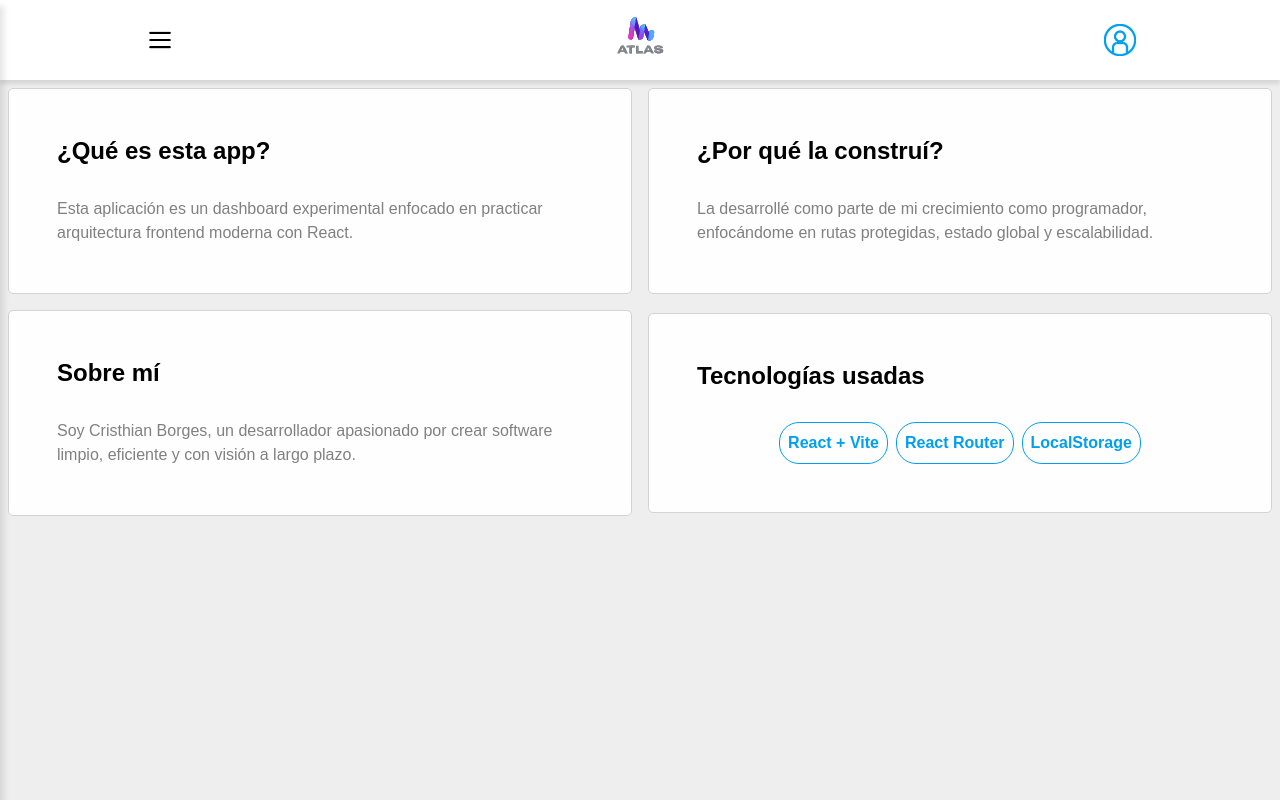
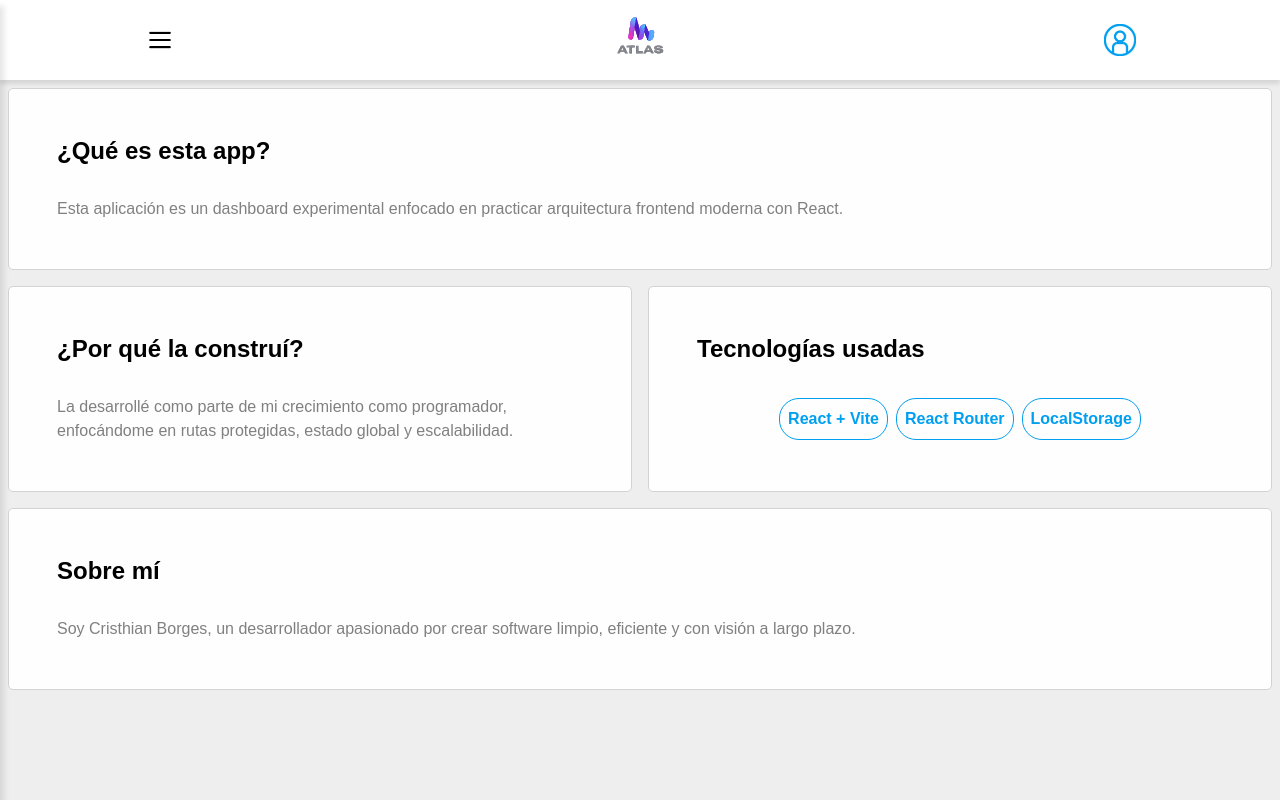
Before and after one commit to cristhianblaffita-web/TaskFlow-React-FastAPI, a React (Vite) app in the folder frontend/: page /about in a window 1280 px wide. Built offline with nearby package versions, Linux system fonts and the light colour scheme.

Commit message:
make about page responsive

```diff
--- a/frontend/src/pages/about/About.css
+++ b/frontend/src/pages/about/About.css
@@ -17,3 +17,35 @@
   color: var(--primary-color);
   font-weight: bold;
 }
+
+@media (min-width: 760px) {
+  .about {
+    height: 100vh;
+    display: grid;
+    grid-template-rows: repeat(3, auto);
+    grid-template-areas: "what-is what-is"
+                         "why-builted-it technologies"
+                         "about-me about-me";
+  }
+
+
+  .about .home-section {
+    height: 100%;
+  }
+
+  .what-is {
+    grid-area: what-is;
+  }
+
+  .why-builted-it {
+    grid-area: why-builted-it;
+  }
+
+  .about-me {
+    grid-area: about-me;
+  }
+
+  .technologies {
+    grid-area: technologies;
+  }
+}
--- a/frontend/src/pages/about/About.jsx
+++ b/frontend/src/pages/about/About.jsx
@@ -4,7 +4,7 @@ import "./About.css"
 const About = () => {
   return (
     <main className="home about">
-      <section className="home-section">
+      <section className="home-section what-is">
         <h2>¿Qué es esta app?</h2>
         <p>
           Esta aplicación es un dashboard experimental enfocado en practicar
@@ -12,7 +12,7 @@ const About = () => {
         </p>
       </section>
 
-      <section className="home-section">
+      <section className="home-section why-builted-it">
         <h2>¿Por qué la construí?</h2>
         <p>
           La desarrollé como parte de mi crecimiento como programador,
@@ -20,7 +20,7 @@ const About = () => {
         </p>
       </section>
 
-      <section className="home-section">
+      <section className="home-section about-me">
         <h2>Sobre mí</h2>
         <p>
           Soy Cristhian Borges, un desarrollador apasionado por crear software limpio,
```
